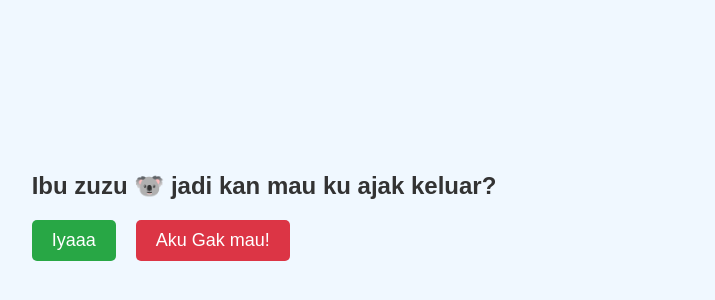
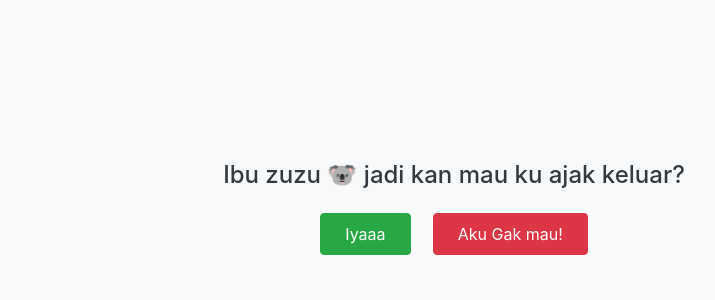
Before and after one commit to zidniryi/ayoook, a website: page index.html in a window 1280 px wide. Shown: the part 192-492 px from the top of the page, without its empty margins (186-901 px from the left). Drawn offline with nearby package versions, Linux system fonts and the light colour scheme.

Commit message:
Update index.html

```diff
--- a/index.html
+++ b/index.html
@@ -5,62 +5,17 @@
   <meta charset="UTF-8">
   <meta name="viewport" content="width=device-width, initial-scale=1.0">
   <title>Do You Want to Go Out?</title>
-  <style>
-    body {
-      display: flex;
-      justify-content: center;
-      align-items: center;
-      height: 100vh;
-      width: 900px;
-      background-color: #f0f8ff;
-      font-family: Arial, sans-serif;
-      margin: 0;
-    }
-
-    .container {
-      text-align: center;
-
-    }
-
-    h1 {
-      color: #333;
-      font-size: 24px;
-    }
-
-    .buttons {
-      display: flex;
-      gap: 20px;
-      margin-top: 20px;
-    }
-
-    button {
-      padding: 10px 20px;
-      font-size: 18px;
-      cursor: pointer;
-      border: none;
-      border-radius: 5px;
-      transition: transform 0.2s ease;
-    }
-
-    #yesButton {
-      background-color: #28a745;
-      color: white;
-    }
-
-    #noButton {
-      background-color: #dc3545;
-      color: white;
-      position: relative;
-    }
-  </style>
+  <!-- Bootstrap CSS -->
+  <link href="https://stackpath.bootstrapcdn.com/bootstrap/4.5.2/css/bootstrap.min.css" rel="stylesheet">
 </head>
 
-<body>
-  <div class="container">
-    <h1>Ibu zuzu 🐨 jadi kan mau ku ajak keluar?</h1>
-    <div class="buttons">
-      <button id="yesButton" onclick="confirmChoice('Iyaaa')">Iyaaa</button>
-      <button id="noButton" onmouseover="moveNoButton()" onclick="moveNoButton()">Aku Gak mau!</button>
+<body class="d-flex justify-content-center align-items-center vh-100 bg-light">
+  <div class="container text-center">
+    <h1 class="text-dark h4 mb-4">Ibu zuzu 🐨 jadi kan mau ku ajak keluar?</h1>
+    <div class="d-flex justify-content-center gap-3">
+      <button id="yesButton" class="btn btn-success px-4 py-2" style="margin-right: 2%;" onclick="confirmChoice('Iyaaa')">Iyaaa</button>
+      <button id="noButton" class="btn btn-danger px-4 py-2 position-relative" onmouseover="moveNoButton()"
+        onclick="moveNoButton()">Aku Gak mau!</button>
     </div>
   </div>
 
@@ -68,7 +23,7 @@
     function moveNoButton() {
       const noButton = document.getElementById("noButton");
       const randomX = 100 + Math.random() * (Math.min(window.innerWidth - noButton.offsetWidth, 1200) - 100);
-      const randomY = 120 + Math.random() * (Math.min(window.innerHeight - noButton.offsetHeight, 600) - 120);
+      const randomY = 90 + Math.random() * (Math.min(window.innerHeight - noButton.offsetHeight, 500) - 90);
       noButton.style.transform = `translate(${randomX}px, ${randomY}px)`;
     }
 
@@ -76,6 +31,11 @@
       alert("Kamu memilih " + choice);
     }
   </script>
+
+  <!-- Bootstrap JS and dependencies -->
+  <script src="https://code.jquery.com/jquery-3.5.1.slim.min.js"></script>
+  <script src="https://cdn.jsdelivr.net/npm/@popperjs/core@2.5.2/dist/umd/popper.min.js"></script>
+  <script src="https://stackpath.bootstrapcdn.com/bootstrap/4.5.2/js/bootstrap.min.js"></script>
 </body>
 
 </html>
```
